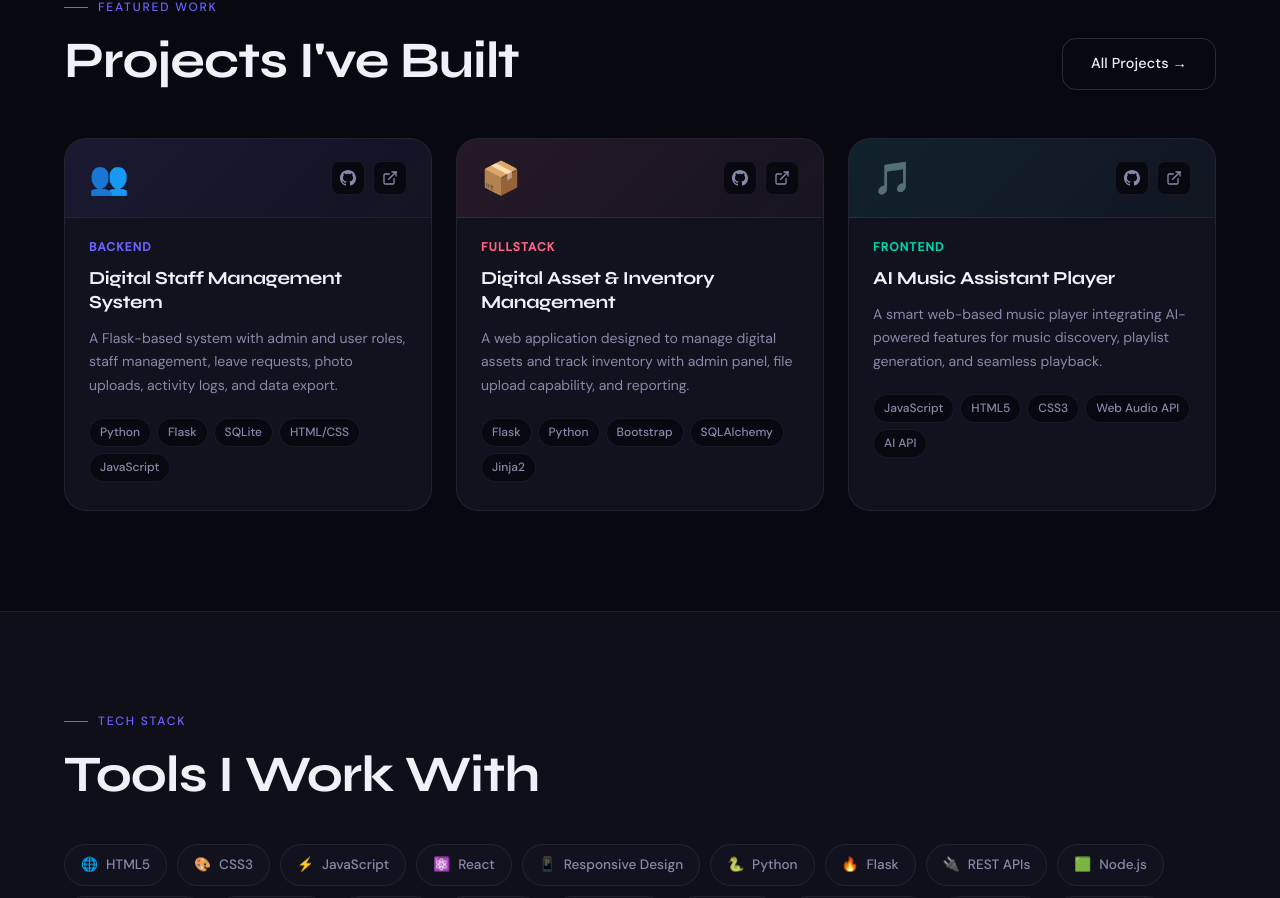
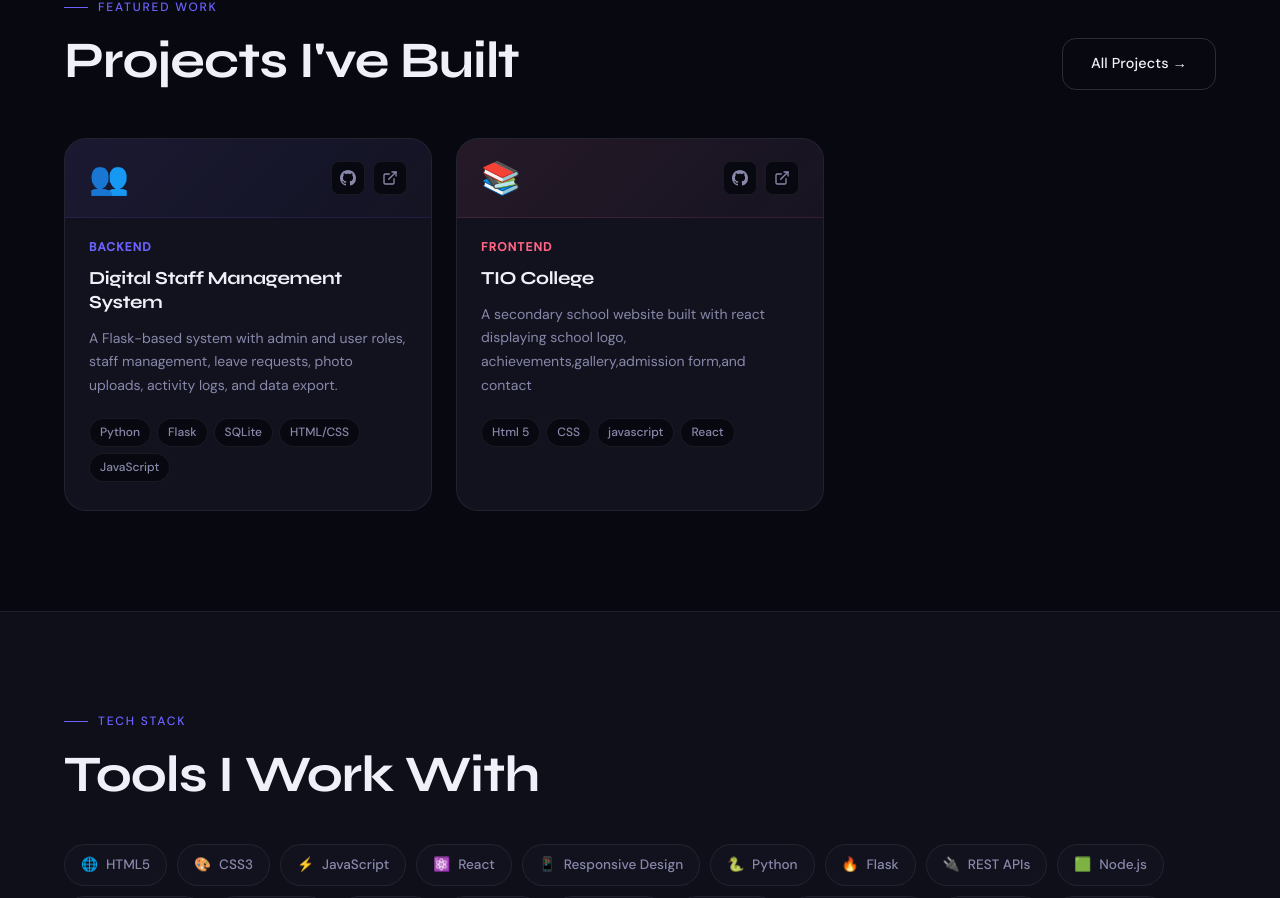
Before and after one commit to Pluhmee/My-Portfolio, a React (Create React App) app: page / in a window 1280 px wide. Shown: the part 974-1872 px from the top of the page. Built offline with nearby package versions, Linux system fonts and the light colour scheme.

Commit message:
Update project details in portfolio.js

```diff
--- a/src/data/portfolio.js
+++ b/src/data/portfolio.js
@@ -30,30 +30,30 @@ export const projects = [
   },
   {
     id: 2,
-    title: "Digital Asset & Inventory Management",
-    description: "A web application designed to manage digital assets and track inventory with admin panel, file upload capability, and reporting.",
-    tech: ["Flask", "Python", "Bootstrap", "SQLAlchemy", "Jinja2"],
+    title: "TIO College",
+    description: "A secondary school website built with react displaying school logo, achievements,gallery,admission form,and contact ",
+    tech: ["Html 5","CSS", "javascript" , "React",  ],
     github: "https://github.com/Pluhmee",
-    demo: "https://your-asset-management-site.com",
-    category: "Fullstack",
+    demo: "https://tio-college.vercel.app",
+    category: "Frontend",
     featured: true,
     color: "#ff6584",
-    icon: "📦",
-    liveUrl: "https://your-asset-management-site.com",
+    icon: "📚",
+    liveUrl: "https://tio-college.vercel.app",
   },
-  {
-    id: 3,
-    title: "AI Music Assistant Player",
-    description: "A smart web-based music player integrating AI-powered features for music discovery, playlist generation, and seamless playback.",
-    tech: ["JavaScript", "HTML5", "CSS3", "Web Audio API", "AI API"],
-    github: "https://github.com/Pluhmee",
-    demo: "https://your-music-player-site.com",
-    category: "Frontend",
-    featured: true,
-    color: "#00d4aa",
-    icon: "🎵",
-    liveUrl: "https://your-music-player-site.com",
-  },
+//   {
+//     id: 3,
+//     title: "AI Music Assistant Player",
+//     description: "A smart web-based music player integrating AI-powered features for music discovery, playlist generation, and seamless playback.",
+//     tech: ["JavaScript", "HTML5", "CSS3", "Web Audio API", "AI API"],
+//     github: "https://github.com/Pluhmee",
+//     demo: "https://your-music-player-site.com",
+//     category: "Frontend",
+//     featured: true,
+//     color: "#00d4aa",
+//     icon: "🎵",
+//     liveUrl: "https://your-music-player-site.com",
+//   },
 ];
 
 export const skills = {
```
